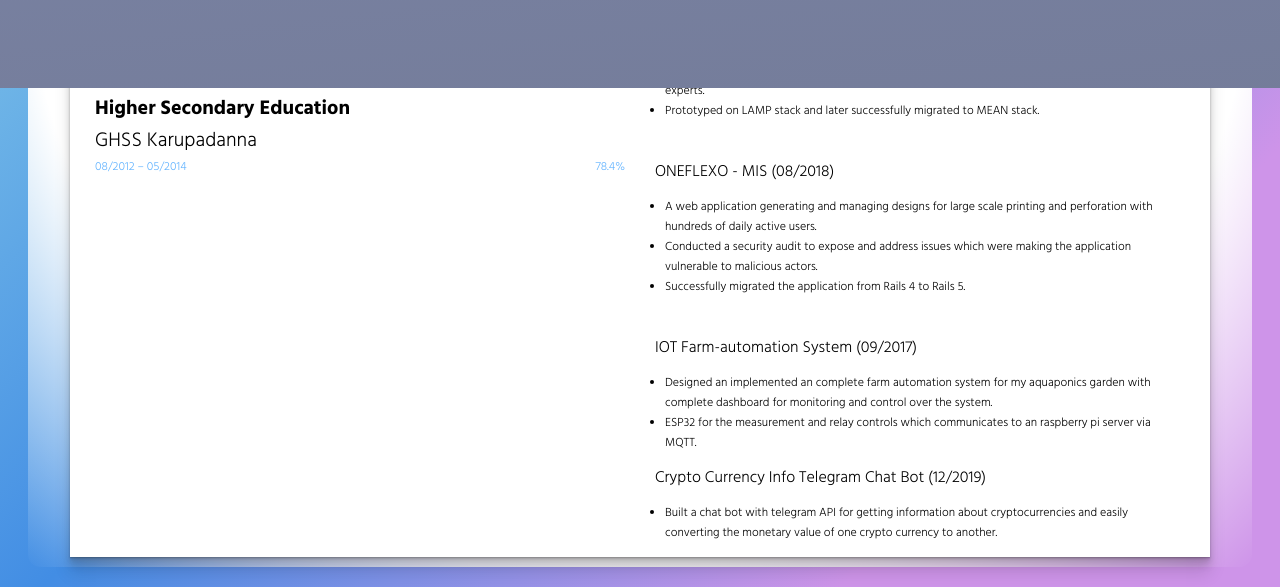
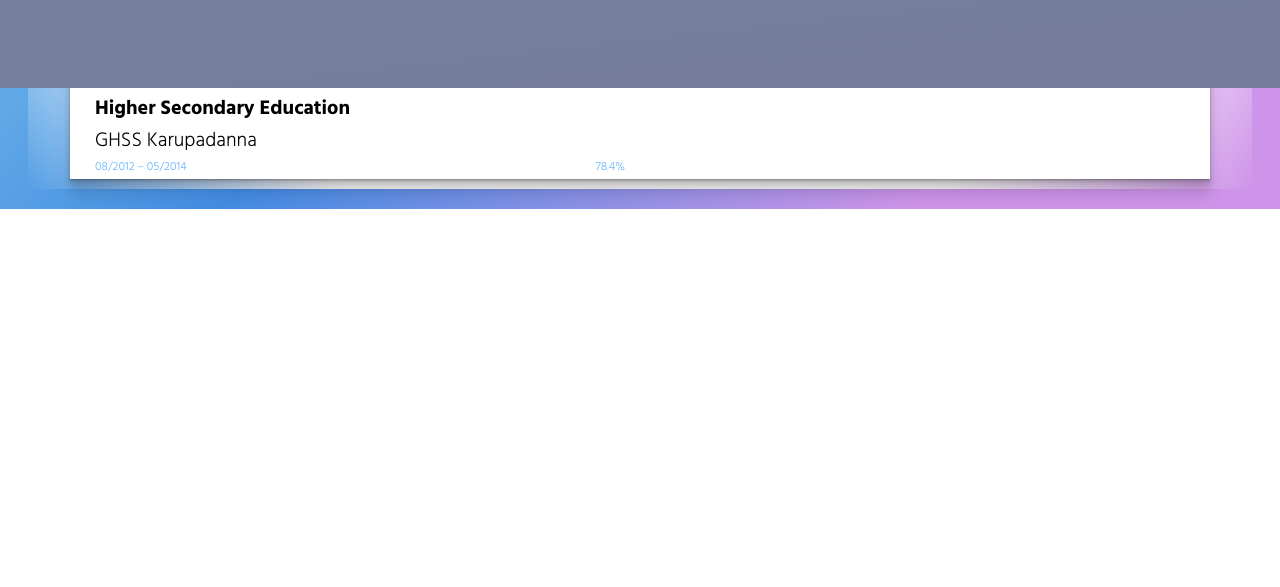
Before and after one commit to nijeesh4all/portfolio, a website built with webpack: page dist/index.html in a window 1280 px wide. Shown: the part 712-1299 px from the top of the page. After the commit the page ends 921 px from the top, so only its background shows below. Built offline with nearby package versions, Linux system fonts and the light colour scheme; files whose address does not match are found by name.

Commit message:
Revert "built dist from GH actions on 20200131"
This reverts commit 5ad19e55c8c2b2e5c755db0efd4129c9d8a05ba7.

```diff
--- a/dist/index.html
+++ b/dist/index.html
@@ -8,7 +8,7 @@
 	<link href="https://fonts.googleapis.com/css?family=Hind:300,700&display=swap" rel="stylesheet">
 
 
-	<title>Nijeesh Joshy</title>
+	<title> Nijeesh Joshy </title>
 <link href="style.abfda9203f9d57d16aac.css" rel="stylesheet"></head>
 
 <body>
@@ -25,10 +25,12 @@
 							Fullstack Developer
 						</p>
 						<p class="header-description header-text">
-							Self-motivated and innovative professional who possesses a
-							strong knowledge in web technologies and DevOps. Always eager to
-							learn new things and experiment. I bring quality and passion to
-							anything I work on.
+							Self-motivated and innovative professional who possesses a strong knowledge in web
+							technologies
+							and
+							DevOps. Always eager to learn new things and experiment. I bring quality and passion to
+							anything
+							I work on.
 						</p>
 					</div>
 				</div>
@@ -82,6 +84,7 @@
 					</svg>
 					nijeesh4all
 				</a>
+
 			</div>
 
 			<div class="row resume-content">
@@ -109,34 +112,27 @@
 					</div>
 
 					<div class="gray-sub-text inline-end">
-						We are highly successful in providing mobile and web solutions to
-						Banking& Finance, SMBs, Logistics, Healthcare and Information
-						Technologysectors. Decreased
+						We are highly successful in providing mobile and web solutions to Banking& Finance, SMBs,
+						Logistics,
+						Healthcare and Information Technologysectors. Decreased
 					</div>
 
 					<div class="bulletpoints">
 						<ul class="points">
-							<li class="point">
-								Decreased turnaround time on the project by completing tasks
-								within 80% of the stipulated time.
-							</li>
+							<li class="point">Decreased turnaround time on the project by completing tasks
+								within 80% of the stipulated time. </li>
 
-							<li class="point">
-								Worked on fullstack to implement a modular architecture on the
-								application to make it easier for future development.
-							</li>
+							<li class="point">Worked on fullstack to implement a modular architecture on the
+								application to make it easier for future development. </li>
 
-							<li class="point">
-								Revamped old application from an average page load time of 12s
-								to 4s.
-							</li>
+							<li class="point">Revamped old application from an average page load time of 12s
+								to 4s.</li>
 
-							<li class="point">
-								Implemented full scale BDD on the application, thereby
-								drastically reducing the testing and deployment times 30%.
-							</li>
+							<li class="point">Implemented full scale BDD on the application, thereby
+								drastically reducing the testing and deployment times 30%.</li>
 						</ul>
 					</div>
+
 				</div>
 
 				<div class="col-md-6 col-sm-12">
@@ -174,6 +170,7 @@
 						EDUCATION
 					</h2>
 					<div class="section-content">
+
 						<div class="content-title">
 							BE. Mechcatronics Enginnering
 						</div>
@@ -207,90 +204,22 @@
 				</div>
 
 				<div class="col-md-6 col-sm-12">
-					<h2 class="section-title">
-						PROJECTS
-					</h2>
-					<div class="content-subtitle">
-						TalentedBeings.com (05/2016)
-					</div>
-					<div class="bulletpoints">
-						<ul class="points">
-							<li>
-								Worked as a freelance web developer for talentedbeings.com. It
-								is a web based platform for students to recognize, hone and
-								showcase their talents with suggestions and inputs from
-								parents, teachers and experts.
-							</li>
-							<li>
-								Prototyped on LAMP stack and later successfully migrated to
-								MEAN stack.
-							</li>
-						</ul>
-					</div>
-					<br>
-
-					<div class="content-subtitle">
-						ONEFLEXO - MIS (08/2018)
-					</div>
-					<div class="bulletpoints">
-						<ul class="points">
-							<li>
-								A web application generating and managing designs for large
-								scale printing and perforation with hundreds of daily active
-								users.
-							</li>
-							<li>
-								Conducted a security audit to expose and address issues which
-								were making the application vulnerable to malicious actors.
-							</li>
-							<li>
-								Successfully migrated the application from Rails 4 to Rails 5.
-							</li>
-						</ul>
-					</div>
-
-					<br>
-					<div class="content-subtitle">
-						IOT Farm-automation System (09/2017)
-					</div>
-					<div class="bulletpoints">
-						<ul class="points">
-							<li>
-								Designed an implemented an complete farm automation system for
-								my aquaponics garden with complete dashboard for monitoring
-								and control over the system.
-							</li>
-							<li>
-								ESP32 for the measurement and relay controls which
-								communicates to an raspberry pi server via MQTT.
-							</li>
-						</ul>
-					</div>
-
-					<div class="content-subtitle">
-						Crypto Currency Info Telegram Chat Bot (12/2019)
-					</div>
-					<div class="bulletpoints">
-						<ul class="points">
-							<li>
-								Built a chat bot with telegram API for getting information about
-								cryptocurrencies and easily converting the monetary value of one
-								crypto currency to another.
-							</li>
-						</ul>
-					</div>
-
 
 				</div>
 
-				<div class="col-md-6 col-sm-12"></div>
+				<div class="col-md-6 col-sm-12">
+				</div>
 
-				<div class="col-md-6 col-sm-12"></div>
+				<div class="col-md-6 col-sm-12">
+				</div>
 
-				<div class="col-md-6 col-sm-12"></div>
+				<div class="col-md-6 col-sm-12">
+				</div>
 
-				<div class="col-md-6 col-sm-12"></div>
+				<div class="col-md-6 col-sm-12">
+				</div>
 			</div>
+
 		</div>
 	</div>
 <script type="text/javascript" src="main.abfda9203f9d57d16aac.js"></script></body>
```
